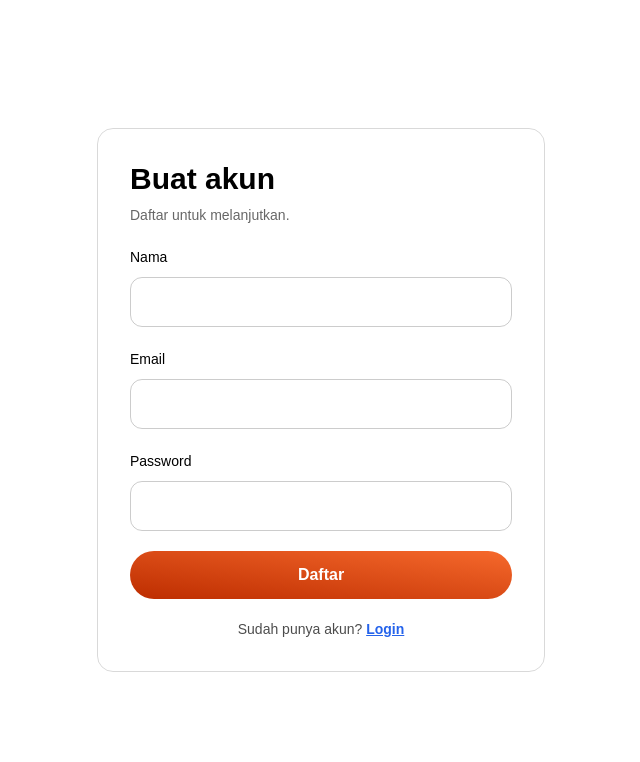
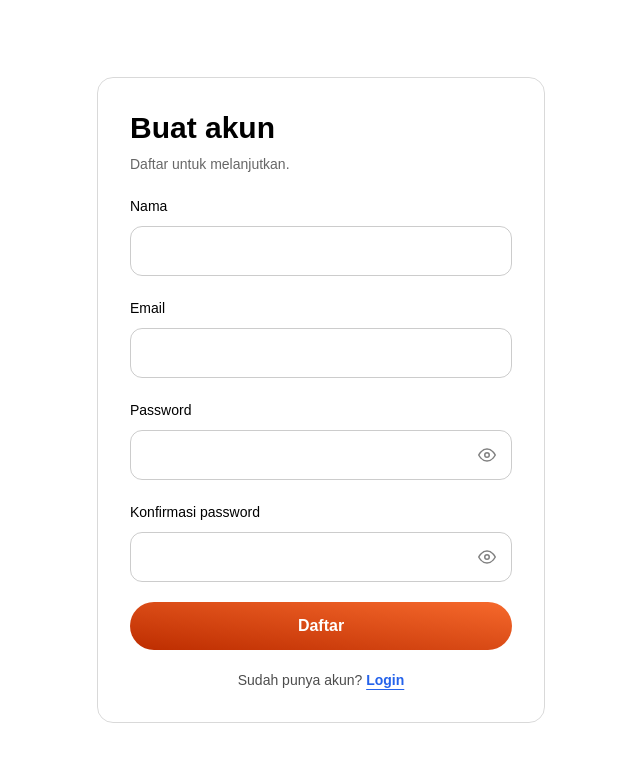
Before and after one commit to AliyyulMunifrpx/lexeacamera-sistem, a Next.js app in the folder frontend/: page /auth/register in a window 1280 px wide. Shown: the top 762 px of the page, without its empty margins (319-959 px from the left). Built offline with nearby package versions, Linux system fonts and the light colour scheme; no server answers.

Commit message:
menambahkan fitur mata hidden password

```diff
--- a/frontend/src/app/(admin)/admin/account/page.jsx
+++ b/frontend/src/app/(admin)/admin/account/page.jsx
@@ -4,6 +4,8 @@ import { useEffect, useState } from "react";
 import {
   FiAlertCircle,
   FiEdit2,
+  FiEye,
+  FiEyeOff,
   FiLock,
   FiMail,
   FiRefreshCw,
@@ -80,11 +82,57 @@ function AccountField({ icon: Icon, label, value, onEdit, masked = false }) {
       <button
         type="button"
         onClick={onEdit}
-        className="inline-flex shrink-0 items-center gap-2 text-primary rounded-full bg-second px-3 py-2 text-sm font-medium transition hover:bg-second/80"
+        className="inline-flex shrink-0 items-center gap-2 rounded-full bg-second px-3 py-2 text-sm text-primary font-medium transition hover:bg-second/80"
       >
         <FiEdit2 size={15} />
         <span className="hidden sm:inline">Edit</span>
       </button>
+    </div>
+  );
+}
+
+function PasswordInput({
+  id,
+  label,
+  value,
+  onChange,
+  autoComplete,
+  placeholder,
+  showPassword,
+  onToggleVisibility,
+}) {
+  return (
+    <div>
+      <label htmlFor={id} className="mb-2 block text-sm font-medium">
+        {label}
+      </label>
+
+      <div className="relative">
+        <input
+          id={id}
+          type={showPassword ? "text" : "password"}
+          value={value}
+          onChange={onChange}
+          required
+          autoComplete={autoComplete}
+          placeholder={placeholder}
+          className={`${INPUT_CLASS} pr-12`}
+        />
+
+        <button
+          type="button"
+          onClick={onToggleVisibility}
+          aria-label={
+            showPassword
+              ? `Sembunyikan ${label.toLowerCase()}`
+              : `Tampilkan ${label.toLowerCase()}`
+          }
+          aria-pressed={showPassword}
+          className="absolute inset-y-0 right-0 flex items-center justify-center px-4 text-second/50 transition-colors hover:text-second"
+        >
+          {showPassword ? <FiEyeOff size={19} /> : <FiEye size={19} />}
+        </button>
+      </div>
     </div>
   );
 }
@@ -98,6 +146,9 @@ function EditAccountModal({
   onClose,
   onSubmit,
 }) {
+  const [showCurrentPassword, setShowCurrentPassword] = useState(false);
+  const [showNewPassword, setShowNewPassword] = useState(false);
+
   if (!type) return null;
 
   const config = {
@@ -220,17 +271,9 @@ function EditAccountModal({
 
           {type === "password" && (
             <>
-              <div>
-                <label
-                  htmlFor="current-password"
-                  className="mb-2 block text-sm font-medium"
-                >
-                  Password Saat Ini
-                </label>
-
-                <input
+              <PasswordInput
                 id="current-password"
-                  type="password"
+                label="Password Saat Ini"
                 value={values.current_password}
                 onChange={(event) =>
                   setValues((current) => ({
@@ -238,24 +281,17 @@ function EditAccountModal({
                     current_password: event.target.value,
                   }))
                 }
-                  required
                 autoComplete="current-password"
                 placeholder="Masukkan password saat ini"
-                  className={INPUT_CLASS}
+                showPassword={showCurrentPassword}
+                onToggleVisibility={() =>
+                  setShowCurrentPassword((prev) => !prev)
+                }
               />
-              </div>
 
-              <div>
-                <label
-                  htmlFor="new-password"
-                  className="mb-2 block text-sm font-medium"
-                >
-                  Password Baru
-                </label>
-
-                <input
+              <PasswordInput
                 id="new-password"
-                  type="password"
+                label="Password Baru"
                 value={values.new_password}
                 onChange={(event) =>
                   setValues((current) => ({
@@ -263,12 +299,11 @@ function EditAccountModal({
                     new_password: event.target.value,
                   }))
                 }
-                  required
                 autoComplete="new-password"
                 placeholder="Masukkan password baru"
-                  className={INPUT_CLASS}
+                showPassword={showNewPassword}
+                onToggleVisibility={() => setShowNewPassword((prev) => !prev)}
               />
-              </div>
             </>
           )}
 
@@ -305,12 +340,16 @@ export default function AccountPage() {
     isFetching,
     refetch,
   } = useGetCurrentUser();
+
   const [emailConfirmation, setEmailConfirmation] = useState(null);
+
   const updateNameMutation = useUpdateCurrentName();
   const updateEmailMutation = useUpdateCurrentEmail();
   const updatePasswordMutation = useUpdateCurrentPassword();
+
   const router = useRouter();
   const [editType, setEditType] = useState(null);
+
   const [values, setValues] = useState({
     name: "",
     email: "",
@@ -378,7 +417,9 @@ export default function AccountPage() {
           return;
         }
 
-        const result = await updateEmailMutation.mutateAsync({ email });
+        const result = await updateEmailMutation.mutateAsync({
+          email,
+        });
 
         if (result?.message === "EMAIL_UNCHANGED") {
           notify.success("Email yang dimasukkan sama dengan email saat ini.");
@@ -501,6 +542,7 @@ export default function AccountPage() {
         onClose={closeEditor}
         onSubmit={handleSubmit}
       />
+
       <EmailConfirmationModal
         email={emailConfirmation}
         email_before={currentUser.email}
--- a/frontend/src/app/(auth)/auth/login/page.jsx
+++ b/frontend/src/app/(auth)/auth/login/page.jsx
@@ -6,6 +6,7 @@ import { useLogin } from "../../../features/auth/hooks.js";
 import { normalizeApiError } from "../../../../lib/api/errors.js";
 import notify from "../../../../lib/notify.js";
 import { useRouter } from "next/navigation";
+import { FiEye, FiEyeOff } from "react-icons/fi";
 
 export default function LoginPage() {
   const router = useRouter();
@@ -13,6 +14,7 @@ export default function LoginPage() {
 
   const [email, setEmail] = useState("");
   const [password, setPassword] = useState("");
+  const [showPassword, setShowPassword] = useState(false);
 
   async function handleSubmit(event) {
     event.preventDefault();
@@ -83,16 +85,30 @@ export default function LoginPage() {
             </Link>
           </div>
 
+          <div className="relative">
             <input
               id="password"
-            type="password"
+              type={showPassword ? "text" : "password"}
               autoComplete="current-password"
               required
               value={password}
               onChange={(event) => setPassword(event.target.value)}
               placeholder="Masukkan kata sandi"
-            className="w-full rounded-xl border border-second/15 bg-transparent px-4 py-3 outline-none transition-colors placeholder:text-second/35 focus:border-second/50"
+              className="w-full rounded-xl border border-second/15 bg-transparent px-4 py-3 pr-12 outline-none transition-colors placeholder:text-second/35 focus:border-second/50"
             />
+
+            <button
+              type="button"
+              onClick={() => setShowPassword((current) => !current)}
+              aria-label={
+                showPassword ? "Sembunyikan kata sandi" : "Tampilkan kata sandi"
+              }
+              aria-pressed={showPassword}
+              className="absolute inset-y-0 right-0 flex items-center justify-center px-4 text-second/50 transition-colors hover:text-second focus-visible:outline focus-visible:outline-2 focus-visible:outline-offset-[-4px] focus-visible:outline-second"
+            >
+              {showPassword ? <FiEyeOff size={18} /> : <FiEye size={18} />}
+            </button>
+          </div>
         </div>
 
         <button
--- a/frontend/src/app/(auth)/auth/register/page.jsx
+++ b/frontend/src/app/(auth)/auth/register/page.jsx
@@ -3,6 +3,7 @@
 import { useState } from "react";
 import Link from "next/link";
 import { useRouter } from "next/navigation";
+import { FiEye, FiEyeOff } from "react-icons/fi";
 import { useRegister } from "../../../features/auth/hooks.js";
 import { normalizeApiError } from "../../../../lib/api/errors.js";
 import notify from "../../../../lib/notify.js";
@@ -14,9 +15,17 @@ export default function RegisterPage() {
   const [name, setName] = useState("");
   const [email, setEmail] = useState("");
   const [password, setPassword] = useState("");
+  const [confirmPassword, setConfirmPassword] = useState("");
+  const [showPassword, setShowPassword] = useState(false);
+  const [showConfirmPassword, setShowConfirmPassword] = useState(false);
 
   async function handleSubmit(event) {
     event.preventDefault();
+
+    if (password !== confirmPassword) {
+      notify.error("Konfirmasi password tidak cocok.");
+      return;
+    }
 
     try {
       await register.mutateAsync({
@@ -24,12 +33,14 @@ export default function RegisterPage() {
         email: email.trim(),
         password,
       });
+
       const normalizedEmail = email.trim().toLowerCase();
 
       sessionStorage.setItem(
         `verify-email-cooldown:${normalizedEmail}`,
         String(Date.now() + 65_000),
       );
+
       router.push(
         `/auth/verify-email?email=${encodeURIComponent(email.trim())}`,
       );
@@ -85,22 +96,83 @@ export default function RegisterPage() {
           <label htmlFor="password" className="text-sm font-medium">
             Password
           </label>
+
+          <div className="relative mt-2">
             <input
               id="password"
-            type="password"
+              type={showPassword ? "text" : "password"}
               value={password}
               onChange={(e) => setPassword(e.target.value)}
               autoComplete="new-password"
               minLength={8}
               required
-            className="mt-2 w-full rounded-xl border border-second/20 bg-transparent px-4 py-3 outline-none focus:border-second"
+              className="w-full rounded-xl border border-second/20 bg-transparent px-4 py-3 pr-12 outline-none focus:border-second"
             />
+
+            <button
+              type="button"
+              onClick={() => setShowPassword((current) => !current)}
+              aria-label={
+                showPassword ? "Sembunyikan password" : "Tampilkan password"
+              }
+              aria-pressed={showPassword}
+              className="absolute inset-y-0 right-0 flex items-center justify-center px-4 text-second/50 transition-colors hover:text-second focus-visible:outline focus-visible:outline-2 focus-visible:outline-second"
+            >
+              {showPassword ? <FiEyeOff size={18} /> : <FiEye size={18} />}
+            </button>
+          </div>
+        </div>
+
+        <div>
+          <label htmlFor="confirm-password" className="text-sm font-medium">
+            Konfirmasi password
+          </label>
+
+          <div className="relative mt-2">
+            <input
+              id="confirm-password"
+              type={showConfirmPassword ? "text" : "password"}
+              value={confirmPassword}
+              onChange={(e) => setConfirmPassword(e.target.value)}
+              autoComplete="new-password"
+              minLength={8}
+              required
+              aria-invalid={
+                confirmPassword.length > 0 && password !== confirmPassword
+              }
+              className="w-full rounded-xl border border-second/20 bg-transparent px-4 py-3 pr-12 outline-none focus:border-second aria-[invalid=true]:border-red-500"
+            />
+
+            <button
+              type="button"
+              onClick={() => setShowConfirmPassword((current) => !current)}
+              aria-label={
+                showConfirmPassword
+                  ? "Sembunyikan konfirmasi password"
+                  : "Tampilkan konfirmasi password"
+              }
+              aria-pressed={showConfirmPassword}
+              className="absolute inset-y-0 right-0 flex items-center justify-center px-4 text-second/50 transition-colors hover:text-second focus-visible:outline focus-visible:outline-2 focus-visible:outline-second"
+            >
+              {showConfirmPassword ? (
+                <FiEyeOff size={18} />
+              ) : (
+                <FiEye size={18} />
+              )}
+            </button>
+          </div>
+
+          {confirmPassword.length > 0 && password !== confirmPassword && (
+            <p className="mt-2 text-xs text-red-500" role="status">
+              Password tidak cocok.
+            </p>
+          )}
         </div>
 
         <button
           type="submit"
           disabled={register.isPending}
-          className="w-full rounded-full bg-grad px-4 py-3 font-semibold text-primary disabled:opacity-50"
+          className="w-full rounded-full bg-grad px-4 py-3 font-semibold text-primary disabled:cursor-not-allowed disabled:opacity-50"
         >
           {register.isPending ? "Mendaftarkan..." : "Daftar"}
         </button>
@@ -109,7 +181,7 @@ export default function RegisterPage() {
           Sudah punya akun?{" "}
           <Link
             href="/auth/login"
-            className="font-semibold underline text-second3"
+            className="font-semibold text-second3 underline underline-offset-4"
           >
             Login
           </Link>
--- a/frontend/src/app/(auth)/auth/reset-password/page.jsx
+++ b/frontend/src/app/(auth)/auth/reset-password/page.jsx
@@ -3,6 +3,7 @@
 import { useState } from "react";
 import Link from "next/link";
 import { useRouter } from "next/navigation";
+import { FiEye, FiEyeOff } from "react-icons/fi";
 import { supabase } from "../../../../lib/supabase.js";
 import { normalizeApiError } from "../../../../lib/api/errors.js";
 import notify from "../../../../lib/notify.js";
@@ -13,6 +14,8 @@ export default function ResetPasswordPage() {
 
   const [password, setPassword] = useState("");
   const [confirmPassword, setConfirmPassword] = useState("");
+  const [showPassword, setShowPassword] = useState(false);
+  const [showConfirmPassword, setShowConfirmPassword] = useState(false);
   const [isUpdating, setIsUpdating] = useState(false);
 
   async function handleSubmit(event) {
@@ -37,7 +40,7 @@ export default function ResetPasswordPage() {
       notify.success("Kata sandi berhasil diperbarui.");
 
       await supabase.auth.signOut();
-      clearAuthTokens(); // buang token lama di aplikasi
+      clearAuthTokens();
 
       router.replace("/auth/login");
     } catch (err) {
@@ -64,17 +67,35 @@ export default function ResetPasswordPage() {
             <label htmlFor="password" className="block text-sm font-medium">
               Kata sandi baru
             </label>
+
+            <div className="relative">
               <input
                 id="password"
-              type="password"
+                type={showPassword ? "text" : "password"}
                 autoComplete="new-password"
                 required
                 minLength={6}
                 value={password}
                 onChange={(event) => setPassword(event.target.value)}
                 placeholder="Masukkan kata sandi baru"
-              className="w-full rounded-xl border border-second/15 bg-transparent px-4 py-3 outline-none transition-colors placeholder:text-second/35 focus:border-second/50"
+                className="w-full rounded-xl border border-second/15 bg-transparent px-4 py-3 pr-12 outline-none transition-colors placeholder:text-second/35 focus:border-second/50"
               />
+
+              <button
+                type="button"
+                onClick={() => setShowPassword((prev) => !prev)}
+                aria-label={
+                  showPassword
+                    ? "Sembunyikan kata sandi"
+                    : "Tampilkan kata sandi"
+                }
+                aria-pressed={showPassword}
+                className="absolute inset-y-0 right-0 flex items-center justify-center px-4 text-second/50 transition-colors hover:text-second"
+              >
+                {showPassword ? <FiEyeOff size={20} /> : <FiEye size={20} />}
+              </button>
+            </div>
+
             <p className="text-xs text-second/50">
               Minimal 6 karakter atau sesuai ketentuan backend Anda.
             </p>
@@ -87,17 +108,38 @@ export default function ResetPasswordPage() {
             >
               Konfirmasi kata sandi
             </label>
+
+            <div className="relative">
               <input
                 id="confirmPassword"
-              type="password"
+                type={showConfirmPassword ? "text" : "password"}
                 autoComplete="new-password"
                 required
                 minLength={6}
                 value={confirmPassword}
                 onChange={(event) => setConfirmPassword(event.target.value)}
                 placeholder="Masukkan kembali kata sandi"
-              className="w-full rounded-xl border border-second/15 bg-transparent px-4 py-3 outline-none transition-colors placeholder:text-second/35 focus:border-second/50"
+                className="w-full rounded-xl border border-second/15 bg-transparent px-4 py-3 pr-12 outline-none transition-colors placeholder:text-second/35 focus:border-second/50"
               />
+
+              <button
+                type="button"
+                onClick={() => setShowConfirmPassword((prev) => !prev)}
+                aria-label={
+                  showConfirmPassword
+                    ? "Sembunyikan konfirmasi kata sandi"
+                    : "Tampilkan konfirmasi kata sandi"
+                }
+                aria-pressed={showConfirmPassword}
+                className="absolute inset-y-0 right-0 flex items-center justify-center px-4 text-second/50 transition-colors hover:text-second"
+              >
+                {showConfirmPassword ? (
+                  <FiEyeOff size={20} />
+                ) : (
+                  <FiEye size={20} />
+                )}
+              </button>
+            </div>
           </div>
 
           <button
```
Lines whose indentation alone changed are shown as unchanged.
